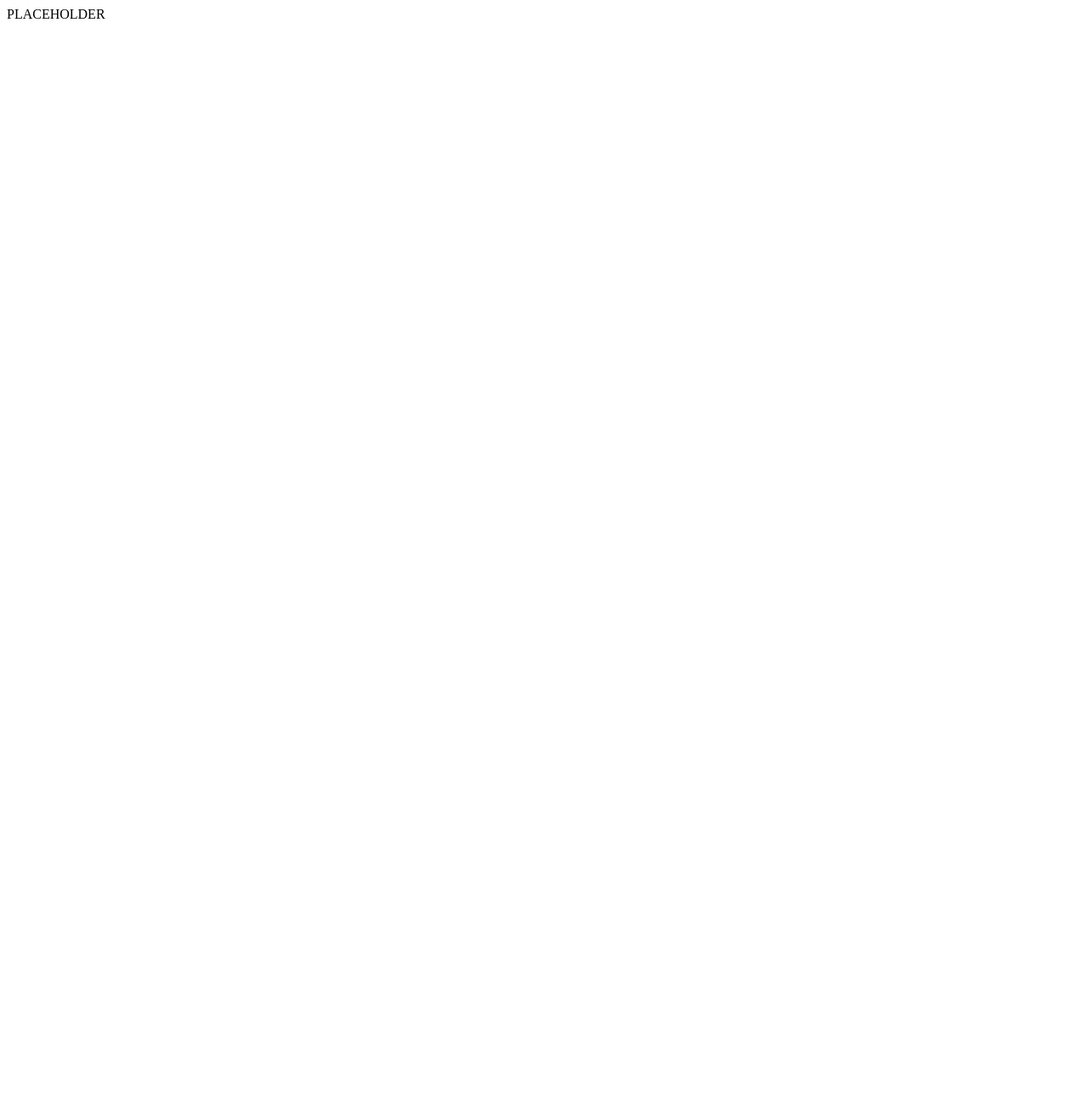
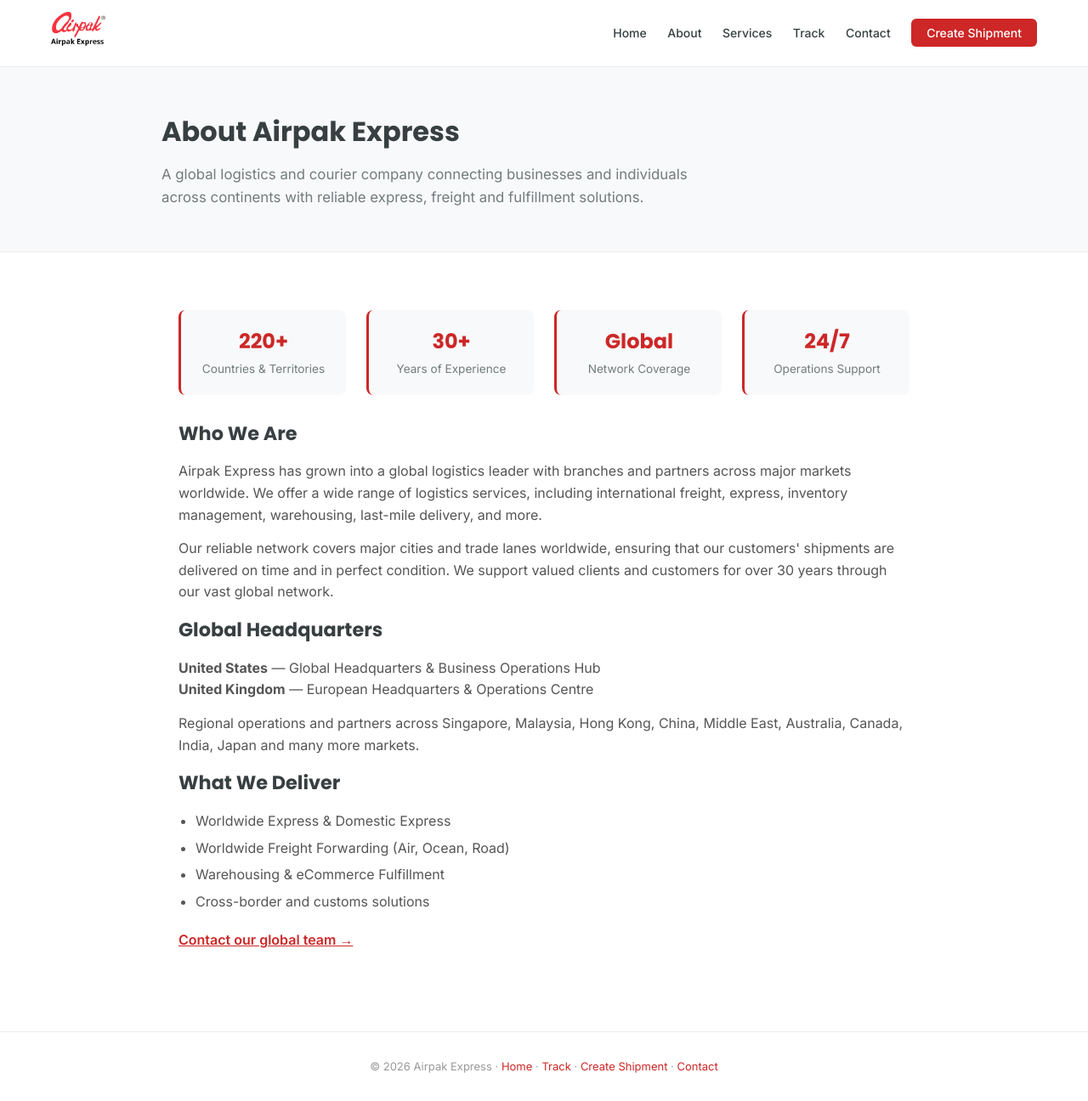
Before and after one commit to RUSTYBM7/Landing-Exterior, a website: page aboutus.html in a window 1280 px wide. Shown: the whole page at 85% size. Before the commit the page ends 800 px from the top, so only its background shows below. Drawn offline with Linux system fonts and the light colour scheme.

Commit message:
REHAB: About Us with original brand logo, assets and global positioning (text-only global messaging)

```diff
--- a/aboutus.html
+++ b/aboutus.html
@@ -1 +1,89 @@
-PLACEHOLDER
+<!DOCTYPE html>
+<html lang="en">
+<head>
+<meta charset="UTF-8">
+<meta name="viewport" content="width=device-width, initial-scale=1.0">
+<title>Airpak Express - About Us</title>
+<meta name="description" content="Airpak Express is a global logistics and courier company delivering express, freight and fulfillment solutions worldwide." />
+<link rel="shortcut icon" type="image/x-icon" href="apps/airpak/images/icon.png" />
+<link rel="stylesheet" href="apps/airpak/assets/css/plugins/animate.min.css" />
+<link rel="stylesheet" href="apps/airpak/assets/css/main.css" onerror="this.remove()" />
+<link href="https://fonts.googleapis.com/css2?family=Inter:wght@400;500;600;700&family=Poppins:wght@400;600;700&display=swap" rel="stylesheet" />
+<link rel="stylesheet" href="apps/airpak/assets/css/font-awesome.min.css" />
+<style>
+*{box-sizing:border-box;margin:0;padding:0}
+body{font-family:Inter,sans-serif;color:#373F41;background:#fff;line-height:1.6}
+.site-header{background:#fff;border-bottom:1px solid #eee;padding:14px 0;position:sticky;top:0;z-index:100}
+.site-header .inner{max-width:1200px;margin:0 auto;padding:0 20px;display:flex;align-items:center;justify-content:space-between}
+.site-header img{height:42px}
+.site-header nav a{margin-left:20px;text-decoration:none;color:#373F41;font-weight:500;font-size:14px}
+.site-header nav a:hover{color:#CD2727}
+.site-header .btn{background:#CD2727;color:#fff!important;padding:8px 18px;border-radius:6px}
+.hero{background:#f8f9fa;padding:50px 20px;border-bottom:1px solid #eee}
+.hero .inner{max-width:900px;margin:0 auto}
+.hero h1{font-family:Poppins,sans-serif;font-size:2rem;color:#373F41;margin-bottom:12px}
+.hero p{color:#737B7D;font-size:1.05rem;max-width:640px}
+.section{max-width:900px;margin:0 auto;padding:40px 20px}
+.section h2{font-family:Poppins,sans-serif;font-size:1.4rem;margin-bottom:14px;color:#373F41}
+.section p{margin-bottom:14px;color:#555}
+.section ul{margin:12px 0 20px 20px;color:#555}
+.section li{margin-bottom:6px}
+.stats{display:flex;flex-wrap:wrap;gap:24px;margin:28px 0}
+.stat{flex:1;min-width:140px;background:#f8f9fa;padding:18px;border-radius:8px;text-align:center;border-left:3px solid #CD2727}
+.stat strong{display:block;font-size:1.5rem;color:#CD2727;font-family:Poppins,sans-serif}
+.stat span{font-size:.85rem;color:#737B7D}
+.footer{border-top:1px solid #eee;padding:30px 20px;text-align:center;color:#999;font-size:13px;margin-top:40px}
+.footer a{color:#CD2727;text-decoration:none}
+</style>
+</head>
+<body>
+<header class="site-header"><div class="inner">
+<a href="/"><img src="apps/airpak/img/logo.png" alt="Airpak Express" onerror="this.outerHTML='<strong style=color:#CD2727>Airpak Express</strong>'"></a>
+<nav>
+<a href="/">Home</a>
+<a href="/about-us">About</a>
+<a href="/services/domestic">Services</a>
+<a href="/tracking">Track</a>
+<a href="/contact">Contact</a>
+<a href="/create-shipment" class="btn">Create Shipment</a>
+</nav>
+</div></header>
+
+<section class="hero"><div class="inner">
+<h1>About Airpak Express</h1>
+<p>A global logistics and courier company connecting businesses and individuals across continents with reliable express, freight and fulfillment solutions.</p>
+</div></section>
+
+<section class="section">
+<div class="stats">
+<div class="stat"><strong>220+</strong><span>Countries & Territories</span></div>
+<div class="stat"><strong>30+</strong><span>Years of Experience</span></div>
+<div class="stat"><strong>Global</strong><span>Network Coverage</span></div>
+<div class="stat"><strong>24/7</strong><span>Operations Support</span></div>
+</div>
+
+<h2>Who We Are</h2>
+<p>Airpak Express has grown into a global logistics leader with branches and partners across major markets worldwide. We offer a wide range of logistics services, including international freight, express, inventory management, warehousing, last-mile delivery, and more.</p>
+<p>Our reliable network covers major cities and trade lanes worldwide, ensuring that our customers' shipments are delivered on time and in perfect condition. We support valued clients and customers for over 30 years through our vast global network.</p>
+
+<h2>Global Headquarters</h2>
+<p><strong>United States</strong> — Global Headquarters & Business Operations Hub<br>
+<strong>United Kingdom</strong> — European Headquarters & Operations Centre</p>
+<p>Regional operations and partners across Singapore, Malaysia, Hong Kong, China, Middle East, Australia, Canada, India, Japan and many more markets.</p>
+
+<h2>What We Deliver</h2>
+<ul>
+<li>Worldwide Express & Domestic Express</li>
+<li>Worldwide Freight Forwarding (Air, Ocean, Road)</li>
+<li>Warehousing & eCommerce Fulfillment</li>
+<li>Cross-border and customs solutions</li>
+</ul>
+
+<p><a href="/contact" style="color:#CD2727;font-weight:600">Contact our global team →</a></p>
+</section>
+
+<footer class="footer">
+© 2026 Airpak Express · <a href="/">Home</a> · <a href="/tracking">Track</a> · <a href="/create-shipment">Create Shipment</a> · <a href="/contact">Contact</a>
+</footer>
+</body>
+</html>
```
